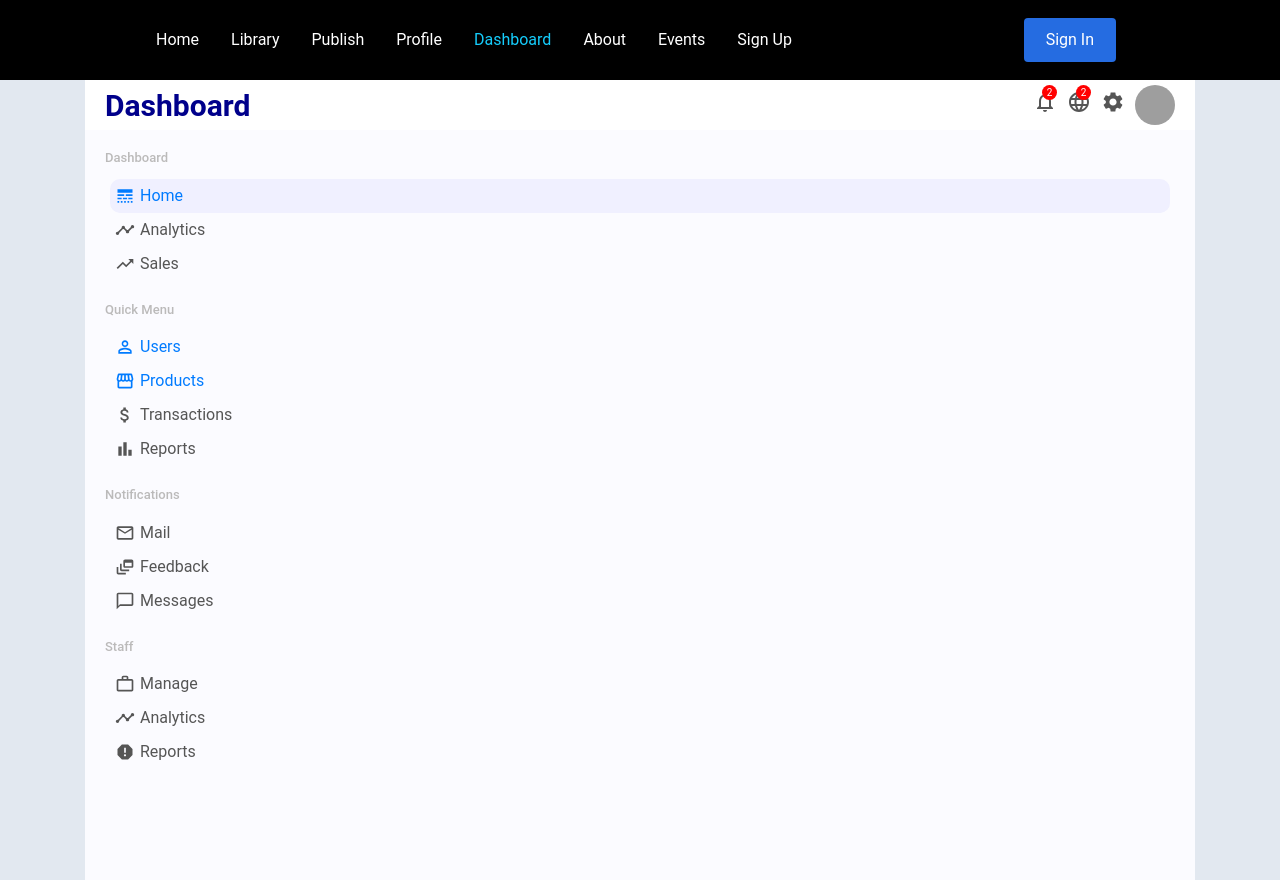
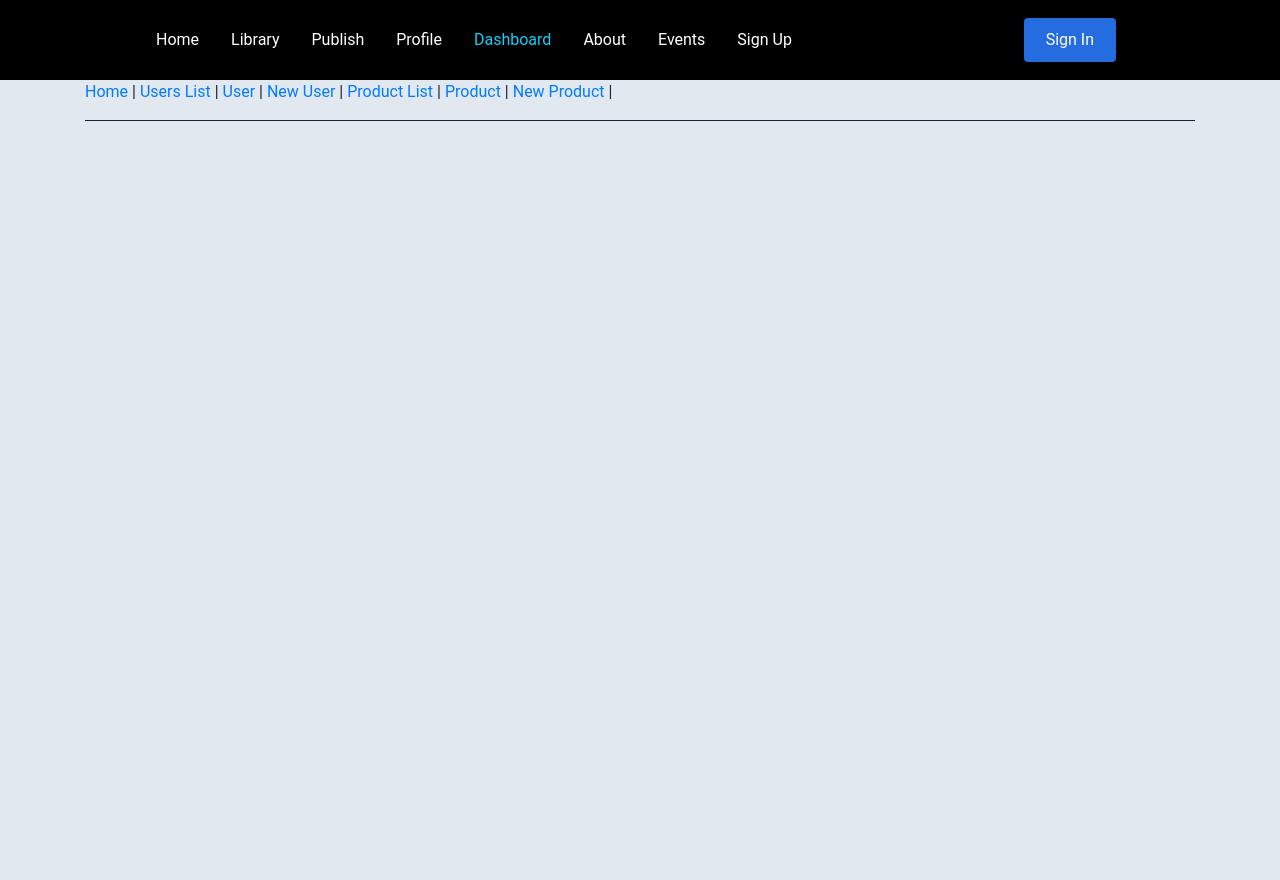
Before and after one commit to biruktesfu/Abyssnia_books_web, a React (Create React App) app in the folder client/: page /dashboard in a window 1280 px wide. After the commit the page ends 800 px from the top, so only its background shows below. Built offline with nearby package versions, Linux system fonts and the light colour scheme; grey boxes are pictures that could not be loaded.

Commit message:
dashboard bug fixed

```diff
--- a/client/src/App.js
+++ b/client/src/App.js
@@ -1,7 +1,16 @@
 import React from "react";
 import "./App.css";
 import Navbar from "./components/Navbar/index";
-import { BrowserRouter as Router, Routes, Route } from "react-router-dom";
+import {
+  BrowserRouter as Router,
+  Routes,
+  Route,
+  Outlet,
+  Link,
+} from "react-router-dom";
+
+// main
+
 import Home from "./pages/Main/index/index";
 import Library from "./pages/Main/library/library";
 import Publish from "./pages/Main/publish/publish";
@@ -12,20 +21,53 @@ import Events from "./pages/Main/events/events";
 import SignUp from "./pages/Main/signup/signup";
 import SignIn from "./pages/Main/signin/signin";
 
+// dashboard
+import DBHome from "./pages/Dashboard/DBHome/DBHome";
+import UserList from "./pages/Dashboard/userList/UserList";
+import User from "./pages/Dashboard/user/User";
+import NewUser from "./pages/Dashboard/newUser/NewUser";
+import ProductList from "./pages/Dashboard/productList/ProductList";
+import Product from "./pages/Dashboard/product/Product";
+import NewProduct from "./pages/Dashboard/newProduct/NewProduct";
+
 function App() {
   return (
     <Router>
       <Navbar />
       <Routes>
         <Route path="/" exact element={<Home />} />
-        <Route path="/library" element={<Library/>} />
-        <Route path="/publish" element={<Publish/>} />
-        <Route path="/profile" element={<Profile/>} />
-        <Route path="/dashboard/*" element={<Dashboard/>} />
+        <Route path="/library" element={<Library />} />
+        <Route path="/publish" element={<Publish />} />
+        <Route path="/profile" element={<Profile />} />
+        <Route path="dashboard" element={<Dashboard />}>
+          <Route path="DBHome" element={<DBHome />} />
+          <Route path="user" element={<UserList />} />
+          <Route path="newUser" element={<NewUser />} />
+          <Route path="user/:userId" element={<User />} />
+          <Route path="product" element={<ProductList />} />
+          <Route path="newproduct" element={<NewProduct />} />
+          <Route path="product/:productId" element={<Product />} />
+          <Route
+            path="*"
+            element={
+              <main style={{ padding: "1rem" }}>
+                <p>There's nothing here!</p>
+              </main>
+            }
+          />
+        </Route>
         <Route path="/about" element={<About />} />
         <Route path="/events" element={<Events />} />
         <Route path="/sign-up" element={<SignUp />} />
         <Route path="/sign-in" element={<SignIn />} />
+        <Route
+          path="*"
+          element={
+            <main style={{ padding: "1rem" }}>
+              <p>There's nothing here!</p>
+            </main>
+          }
+        />
       </Routes>
     </Router>
   );
--- a/client/src/components/DashBoard/Sidebar/Sidebar.js
+++ b/client/src/components/DashBoard/Sidebar/Sidebar.js
@@ -21,7 +21,7 @@ export default function Sidebar() {
         <div className="sidebarMenu">
           <h3 className="sidebarTitle">Dashboard</h3>
           <ul className="sidebarList">
-            <Link to="/dashboard/home" className="link">
+            <Link to="home" className="link">
             <li className="sidebarListItem active">
               <LineStyleIcon className="sidebarIcon" />
               Home
--- a/client/src/pages/Dashboard/Home/Home.js
+++ b/client/src/pages/Dashboard/DBHome/DBHome.js
@@ -4,7 +4,7 @@ import Chart from "../../../components/DashBoard/Chart/Chart";
 import { userData } from "../../../dummyData";
 import WidgetSm from "../../../components/DashBoard/widgetSm/WidgetSm";
 import WidgetLg from "../../../components/DashBoard/widgetLg/WidgetLg";
-import "./home.css";
+import "./dbhome.css";
 import { Fragment } from "react";
 
 export default function Home() {
--- a/client/src/pages/Dashboard/product/Product.js
+++ b/client/src/pages/Dashboard/product/Product.js
@@ -1,6 +1,6 @@
 import { Link } from "react-router-dom";
 import "./product.css";
-import Chart from "../../../components/DashBoard/Chart/Chart"
+// import Chart from "../../../components/DashBoard/Chart/Chart"
 import {productData} from "../../../dummyData"
 import { Publish } from "@mui/icons-material";
 
@@ -15,7 +15,7 @@ export default function Product() {
       </div>
       <div className="productTop">
           <div className="productTopLeft">
-              <Chart data={productData} dataKey="Sales" title="Sales Performance"/>
+              {/* <Chart data={productData} dataKey="Sales" title="Sales Performance"/> */}
           </div>
           <div className="productTopRight">
               <div className="productInfoTop">
@@ -61,7 +61,7 @@ export default function Product() {
               <div className="productFormRight">
                   <div className="productUpload">
                       <img src="https://images.pexels.com/photos/7156886/pexels-photo-7156886.jpeg?auto=compress&cs=tinysrgb&dpr=2&w=500" alt="" className="productUploadImg" />
-                      <label for="file">
+                      <label htmlFor="file">
                           <Publish/>
                       </label>
                       <input type="file" id="file" style={{display:"none"}} />
--- a/client/src/pages/Main/dashboard/dashboard.js
+++ b/client/src/pages/Main/dashboard/dashboard.js
@@ -1,8 +1,9 @@
-import { Routes, Route, Outlet } from "react-router-dom";
+import { Routes, Route, Outlet, Link  } from "react-router-dom";
+import "../../../components/DashBoard/Sidebar/sidebar.css"
 import Sidebar from "../../../components/DashBoard/Sidebar/Sidebar";
 import Topbar from "../../../components/DashBoard/Topbar/Topbar";
 
-import Home from "../../Dashboard/Home/Home";
+import Home from "../../Dashboard/DBHome/DBHome";
 import UserList from "../../Dashboard/userList/UserList";
 import User from "../../Dashboard/user/User";
 import NewUser from "../../Dashboard/newUser/NewUser";
@@ -10,10 +11,32 @@ import ProductList from "../../Dashboard/productList/ProductList";
 import Product from "../../Dashboard/product/Product";
 import NewProduct from "../../Dashboard/newProduct/NewProduct";
 
+import "../../../dummyData"
+import { DataGrid } from '@mui/x-data-grid';
+import { DeleteOutline } from "@mui/icons-material";
+import { productRows } from "../../../dummyData";
+import { useState } from "react";
+
 function dashboard() {
   return (
     <div className="container">
-      <Topbar />
+      <nav
+        style={{
+          borderBottom: "solid 1px",
+          paddingBottom: "1rem",
+        }}
+      >
+        <Link to="">Home</Link> |{" "}
+        <Link to="user">Users List</Link> |{" "}
+        <Link to="user/:userId">User</Link> |{" "}
+        <Link to="newUser">New User</Link> |{" "}
+        <Link to="product">Product List</Link> |{" "}
+        <Link to="product/:productId">Product</Link> |{" "}
+        <Link to="newproduct">New Product</Link> |{" "}
+      </nav>
+      <Outlet />
+
+      {/* <Topbar />
       <div>
         <Sidebar />
         <Routes>
@@ -25,8 +48,8 @@ function dashboard() {
           <Route path="/product/:productId" element={<Product />} />
           <Route path="/newproduct" element={<NewProduct />} />
         </Routes>
-          <Outlet/>
-      </div>
+        <Outlet />
+      </div> */}
     </div>
   );
 }
```
Also changed, not shown: client/src/pages/Dashboard/DBHome/dbhome.css (renamed from client/src/pages/Dashboard/Home/home.css). Lines whose indentation alone changed are shown as unchanged.
